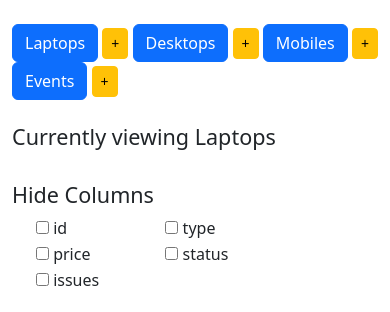
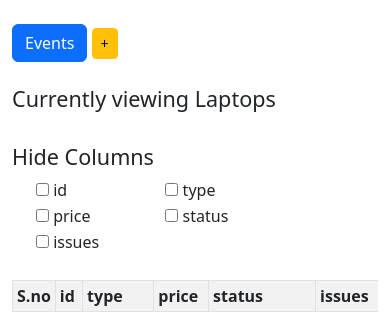
Before and after one commit to Somay-Garg/Data_Management, a Django app: page / in a window 390 px wide. Shown: the part 56-368 px from the top of the page. Run offline with Django 4.2, Linux system fonts and the light colour scheme; data comes from the database, SQL or seed files in the repository; some libraries are stand-ins or nearby versions.

Commit message:
Commented laptop, desktop and mobile segment

```diff
--- a/manage_data/templates/index.html
+++ b/manage_data/templates/index.html
@@ -4,14 +4,14 @@
 
     <div class="button-group">
 
-        <a href="{% url 'display_laptops' %}" class="btn btn-primary btn-md" role="button">Laptops</a>
+        <!--<a href="{% url 'display_laptops' %}" class="btn btn-primary btn-md" role="button">Laptops</a>
         <a href="{% url 'add_laptop' %}" class="btn btn-warning btn-sm" role="button">+</a>
 
         <a href="{% url 'display_desktops' %}" class="btn btn-primary btn-md" role="button">Desktops</a>
         <a href="{% url 'add_desktop' %}" class="btn btn-warning btn-sm" role="button">+</a>
 
         <a href="{% url 'display_mobiles' %}" class="btn btn-primary btn-md" role="button">Mobiles</a>
-        <a href="{% url 'add_mobile' %}" class="btn btn-warning btn-sm" role="button">+</a>
+        <a href="{% url 'add_mobile' %}" class="btn btn-warning btn-sm" role="button">+</a> -->
 
         <a href="{% url 'display_events' %}" class="btn btn-primary btn-md" role="button">Events</a>
         <a href="{% url 'add_event' %}" class="btn btn-warning btn-sm" role="button">+</a>
```
